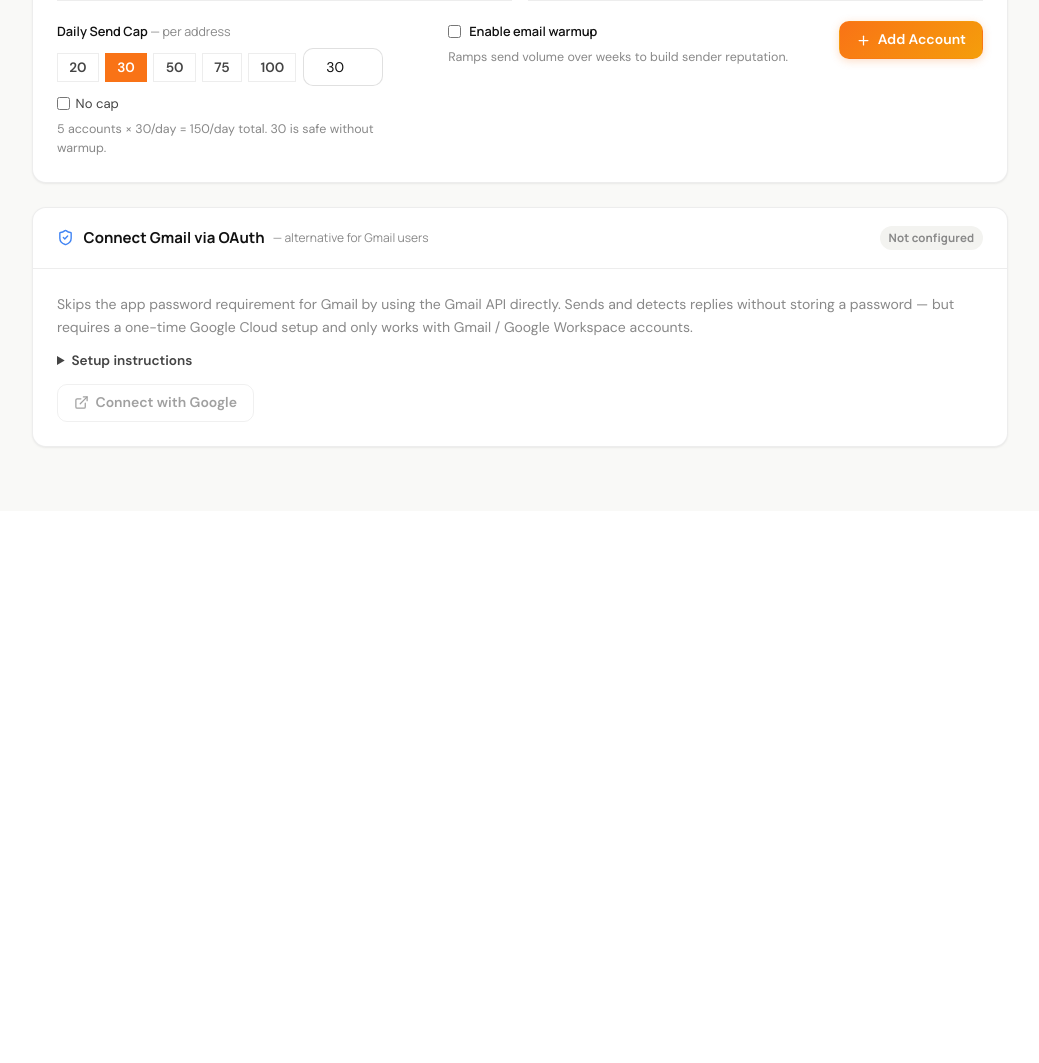
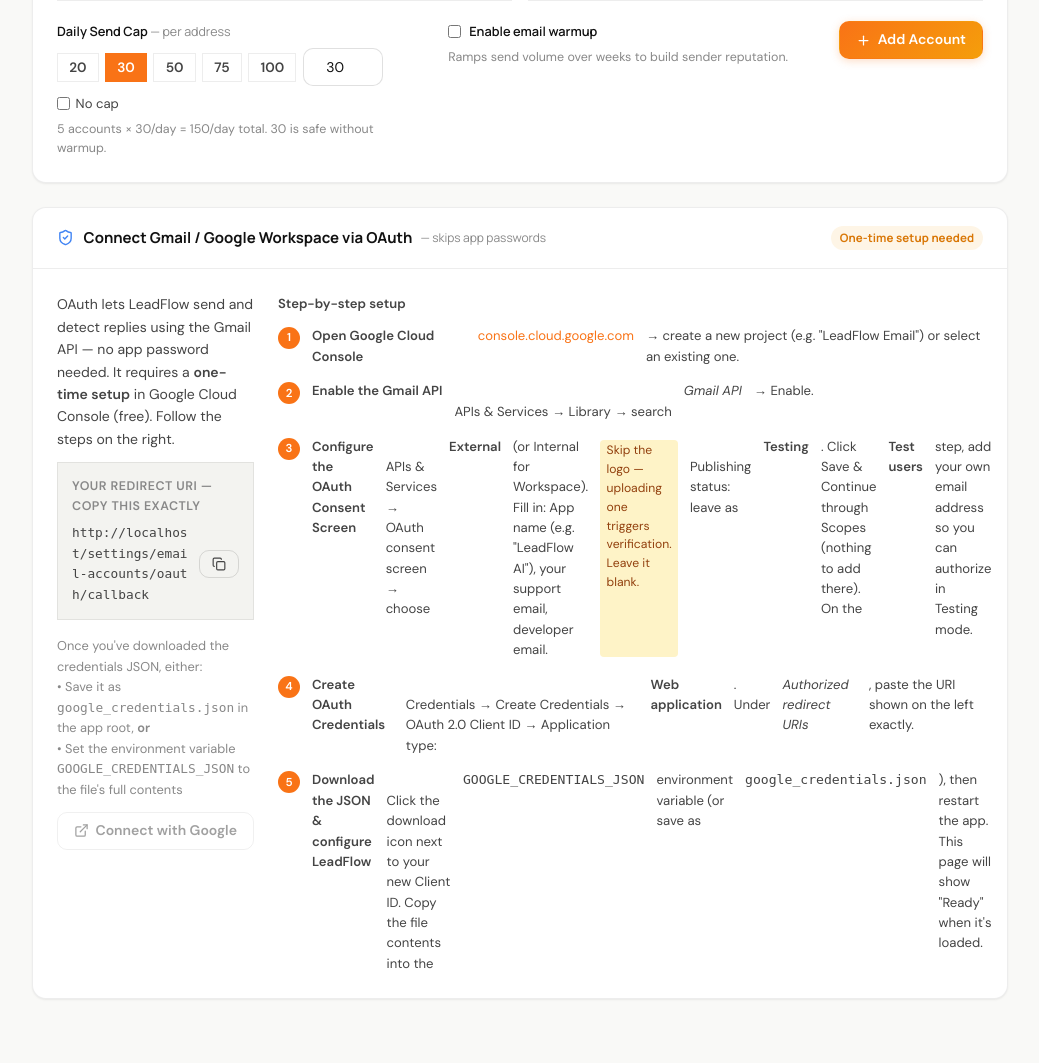
Before and after one commit to evanfay/leadflow-ai, a Flask app: page /settings/email-accounts in a window 1280 px wide. Shown: the part 962-2025 px from the top of the page, without its empty margins (240-1279 px from the left). Before the commit the page ends 1410 px from the top, so only its background shows below. Run offline with Flask 3, Linux system fonts and the light colour scheme; a user stored in the database is signed in; data that the repository does not hold is empty.

Commit message:
Replace OAuth collapsed hint with full step-by-step guided setup
- Two-column layout: explanation + copyable redirect URI on left,
  numbered steps on right
- Tip callout to skip the logo (avoids verification requirement)
- Reminder to add yourself as a test user
- Copy button for the redirect URI with confirmation flash
- When credentials are loaded shows connect button immediately

Co-Authored-By: Claude Sonnet 4.6 <noreply@anthropic.com>

```diff
--- a/templates/settings/email_accounts.html
+++ b/templates/settings/email_accounts.html
@@ -324,38 +324,97 @@
     <div class="card-header">
       <div style="display:flex; align-items:center; gap:0.6rem;">
         <i data-lucide="shield-check" style="color:#4285f4; width:17px; height:17px;"></i>
-        <h2 class="card-title">Connect Gmail via OAuth <span style="font-size:0.75rem; font-weight:400; color:var(--text-muted);">— alternative for Gmail users</span></h2>
+        <h2 class="card-title">Connect Gmail / Google Workspace via OAuth
+          <span style="font-size:0.75rem; font-weight:400; color:var(--text-muted);">— skips app passwords</span>
+        </h2>
       </div>
-      <span class="badge {% if oauth_configured %}badge-green{% else %}badge-gray{% endif %}">
-        {% if oauth_configured %}Configured{% else %}Not configured{% endif %}
+      <span class="badge {% if oauth_configured %}badge-green{% else %}badge-amber{% endif %}">
+        {% if oauth_configured %}Ready — click Connect{% else %}One-time setup needed{% endif %}
       </span>
     </div>
     <div class="card-body">
-      <p style="color:var(--text-muted); font-size:0.875rem; margin-bottom:0.75rem;">
-        Skips the app password requirement for Gmail by using the Gmail API directly.
-        Sends and detects replies without storing a password — but requires a one-time Google Cloud setup
-        and only works with Gmail / Google Workspace accounts.
+
+      {% if oauth_configured %}
+      <!-- Already configured -->
+      <p style="color:var(--text-muted); font-size:0.875rem; margin-bottom:1rem;">
+        Google OAuth credentials are loaded. Click below to authorize a Gmail or Google Workspace account.
+        You can connect multiple accounts by clicking Connect again after each one.
       </p>
-      {% if oauth_configured %}
-      <a href="{{ url_for('settings.oauth_connect') }}" class="btn btn-ghost">
+      <a href="{{ url_for('settings.oauth_connect') }}" class="btn btn-primary">
         <i data-lucide="external-link"></i> Connect with Google
       </a>
+
       {% else %}
-      <details style="margin-bottom:0.75rem;">
-        <summary style="cursor:pointer; font-size:0.85rem; font-weight:600; color:var(--text-body);">Setup instructions</summary>
-        <div style="background:var(--bg-alt); border:1px solid var(--border); border-radius:var(--radius); padding:1rem; margin-top:0.5rem; font-size:0.83rem; color:var(--text-body);">
-          <ol style="margin:0 0 0 1.1rem; line-height:2.1;">
-            <li>Go to <strong>Google Cloud Console</strong> → APIs &amp; Services → Credentials</li>
-            <li>Create an OAuth 2.0 Client ID (Web application)</li>
-            <li>Add <code>{{ request.host_url }}settings/email-accounts/oauth/callback</code> as an Authorized Redirect URI</li>
-            <li>Download the credentials JSON and either save it as <code>google_credentials.json</code> in the app root, or set the <code>GOOGLE_CREDENTIALS_JSON</code> environment variable to its contents</li>
+      <!-- Setup guide -->
+      <div style="display:grid; grid-template-columns:1fr 1fr; gap:1.5rem; align-items:start;">
+
+        <!-- Left: explanation + redirect URI -->
+        <div>
+          <p style="font-size:0.875rem; color:var(--text-body); margin-bottom:0.75rem;">
+            OAuth lets LeadFlow send and detect replies using the Gmail API — no app password needed.
+            It requires a <strong>one-time setup</strong> in Google Cloud Console (free). Follow the steps on the right.
+          </p>
+          <div style="background:var(--bg-alt); border:1px solid var(--border); border-radius:var(--radius); padding:0.875rem; margin-bottom:1rem;">
+            <div style="font-size:0.78rem; font-weight:600; color:var(--text-muted); margin-bottom:0.4rem; text-transform:uppercase; letter-spacing:0.04em;">
+              Your Redirect URI — copy this exactly
+            </div>
+            <div style="display:flex; align-items:center; gap:0.5rem;">
+              <code id="redirect-uri-val" style="font-size:0.8rem; word-break:break-all; flex:1; color:var(--text-body);">{{ request.host_url }}settings/email-accounts/oauth/callback</code>
+              <button type="button" class="btn btn-sm btn-ghost" onclick="copyRedirectUri()" title="Copy" style="flex-shrink:0;">
+                <i data-lucide="copy" style="width:14px;height:14px;"></i>
+              </button>
+            </div>
+            <div id="copy-confirm" style="font-size:0.75rem; color:var(--accent-1); margin-top:0.3rem; display:none;">Copied!</div>
+          </div>
+          <p style="font-size:0.8rem; color:var(--text-muted);">
+            Once you've downloaded the credentials JSON, either:<br>
+            • Save it as <code>google_credentials.json</code> in the app root, <strong>or</strong><br>
+            • Set the environment variable <code>GOOGLE_CREDENTIALS_JSON</code> to the file's full contents
+          </p>
+          <button class="btn btn-ghost" disabled title="Complete setup first" style="margin-top:0.75rem;">
+            <i data-lucide="external-link"></i> Connect with Google
+          </button>
+        </div>
+
+        <!-- Right: step-by-step checklist -->
+        <div>
+          <div style="font-size:0.82rem; font-weight:600; margin-bottom:0.75rem; color:var(--text-body);">Step-by-step setup</div>
+          <ol class="oauth-steps">
+            <li>
+              <strong>Open Google Cloud Console</strong><br>
+              <a href="https://console.cloud.google.com" target="_blank">console.cloud.google.com</a> →
+              create a new project (e.g. "LeadFlow Email") or select an existing one.
+            </li>
+            <li>
+              <strong>Enable the Gmail API</strong><br>
+              APIs &amp; Services → Library → search <em>Gmail API</em> → Enable.
+            </li>
+            <li>
+              <strong>Configure the OAuth Consent Screen</strong><br>
+              APIs &amp; Services → OAuth consent screen → choose <strong>External</strong> (or Internal for Workspace).<br>
+              Fill in: App name (e.g. "LeadFlow AI"), your support email, developer email.
+              <span class="oauth-tip">Skip the logo — uploading one triggers verification. Leave it blank.</span><br>
+              Publishing status: leave as <strong>Testing</strong>. Click Save &amp; Continue through Scopes (nothing to add there).<br>
+              On the <strong>Test users</strong> step, add your own email address so you can authorize in Testing mode.
+            </li>
+            <li>
+              <strong>Create OAuth Credentials</strong><br>
+              Credentials → Create Credentials → OAuth 2.0 Client ID →
+              Application type: <strong>Web application</strong>.<br>
+              Under <em>Authorized redirect URIs</em>, paste the URI shown on the left exactly.
+            </li>
+            <li>
+              <strong>Download the JSON &amp; configure LeadFlow</strong><br>
+              Click the download icon next to your new Client ID. Copy the file contents into the
+              <code>GOOGLE_CREDENTIALS_JSON</code> environment variable (or save as <code>google_credentials.json</code>),
+              then restart the app. This page will show "Ready" when it's loaded.
+            </li>
           </ol>
         </div>
-      </details>
-      <button class="btn btn-ghost" disabled title="Configure Google OAuth credentials first">
-        <i data-lucide="external-link"></i> Connect with Google
-      </button>
+
+      </div>
       {% endif %}
+
     </div>
   </div>
 
@@ -551,6 +610,49 @@
   justify-content: center;
   flex-shrink: 0;
 }
+
+/* OAuth setup steps */
+.oauth-steps {
+  margin: 0;
+  padding: 0;
+  list-style: none;
+  counter-reset: oauth-step;
+  display: flex;
+  flex-direction: column;
+  gap: 0.9rem;
+}
+.oauth-steps li {
+  counter-increment: oauth-step;
+  display: flex;
+  gap: 0.75rem;
+  font-size: 0.82rem;
+  color: var(--text-body);
+  line-height: 1.55;
+}
+.oauth-steps li::before {
+  content: counter(oauth-step);
+  flex-shrink: 0;
+  width: 22px;
+  height: 22px;
+  border-radius: 50%;
+  background: var(--accent-1);
+  color: #fff;
+  font-size: 0.72rem;
+  font-weight: 700;
+  display: flex;
+  align-items: center;
+  justify-content: center;
+  margin-top: 1px;
+}
+.oauth-tip {
+  display: inline-block;
+  background: #fef3c7;
+  color: #92400e;
+  border-radius: 4px;
+  padding: 0.1rem 0.4rem;
+  font-size: 0.76rem;
+  margin: 0.2rem 0;
+}
 </style>
 
 <script>
@@ -709,6 +811,15 @@ function closeWarmupModal() {
   document.getElementById('warmup-modal').style.display = 'none';
 }
 
+function copyRedirectUri() {
+  const val = document.getElementById('redirect-uri-val').textContent.trim();
+  navigator.clipboard.writeText(val).then(() => {
+    const el = document.getElementById('copy-confirm');
+    el.style.display = 'block';
+    setTimeout(() => el.style.display = 'none', 2000);
+  });
+}
+
 function toggleAccount(accountId, active) {
   fetch(`/settings/email-accounts/${accountId}/toggle`, {
     method: 'POST',
```
